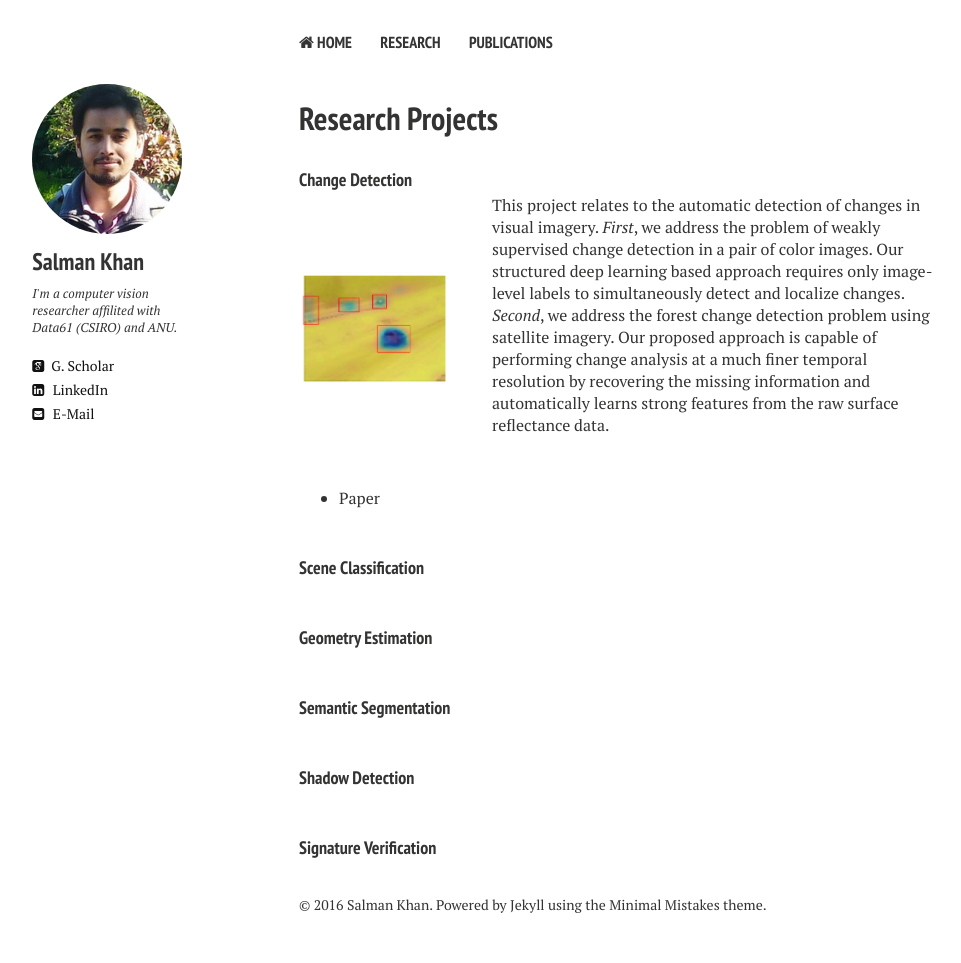
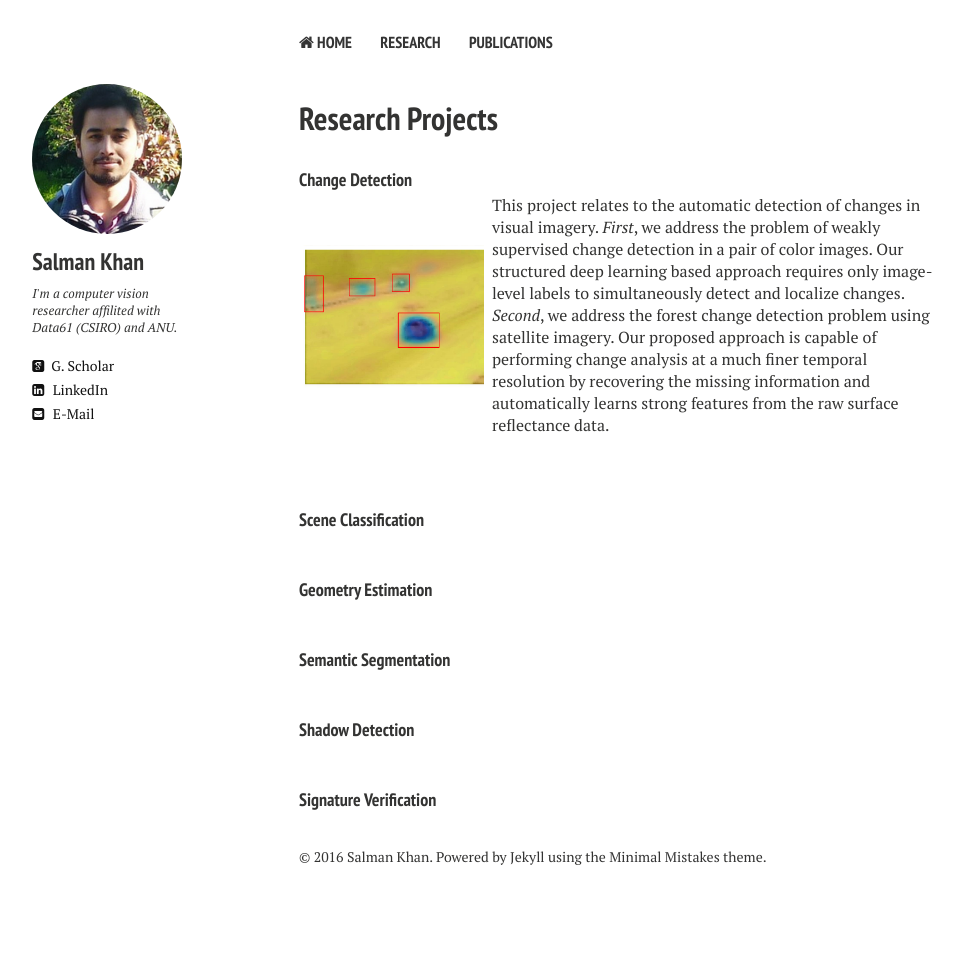
Before and after one commit to awaisrauf/salman-h-khan.github.io, a Jekyll site: the page built from research.md, in a window 1280 px wide. Shown: the whole page, without its empty margins (21-982 px from the left). Built offline with Jekyll 4.4.1, drawn with Linux system fonts in a browser that asks for light colours; nearby versions of some CDN libraries; after the commit the page ends 915 px from its top, so only the background shows below that.

Commit message:
Update research.html

```diff
--- a/_layouts/research.html
+++ b/_layouts/research.html
@@ -88,7 +88,8 @@ div.bibtex pre { font-size: 75%; overflow: auto;  width: 100%; padding: 0em 0em;
 <!-------------------------------------------------------------------------------------------->
 <h4 style="margin-bottom:0px;padding-top:10px;">Change Detection</h4>
 <table class="imgtable"><tr><td width="30%">
-<a href="../images/ChangeDetection.JPG"><img src="../images/ChangeDetection.JPG" alt="Change Detection" width="150px" height="120px" /></a>&nbsp;</td>
+<a href="../images/ChangeDetection.JPG"><img src="../images/ChangeDetection.JPG" alt="Change Detection" /></a>&nbsp;</td>
+<!-- width="150px" height="120px" -->
 <td align="left">
 	<p> This project relates to the automatic detection of changes in visual imagery. <i>First</i>, we address the problem of weakly
 	supervised change detection in a pair of color images. Our structured deep learning based approach requires only image-level labels to
@@ -96,12 +97,7 @@ div.bibtex pre { font-size: 75%; overflow: auto;  width: 100%; padding: 0em 0em;
 	Our proposed approach is capable of performing change analysis at a much finer temporal resolution by recovering the missing information
 	and automatically learns strong features from the raw surface reflectance data. </p>
 </td></tr></table>
-<ul>
-<li><p>
-	Paper
-</p>
-</li>
-</ul>
+
 <!-------------------------------------------------------------------------------------------------------->
 <h4 style="margin-bottom:0px;padding-top:20px;">Scene Classification</h4>
 
```
